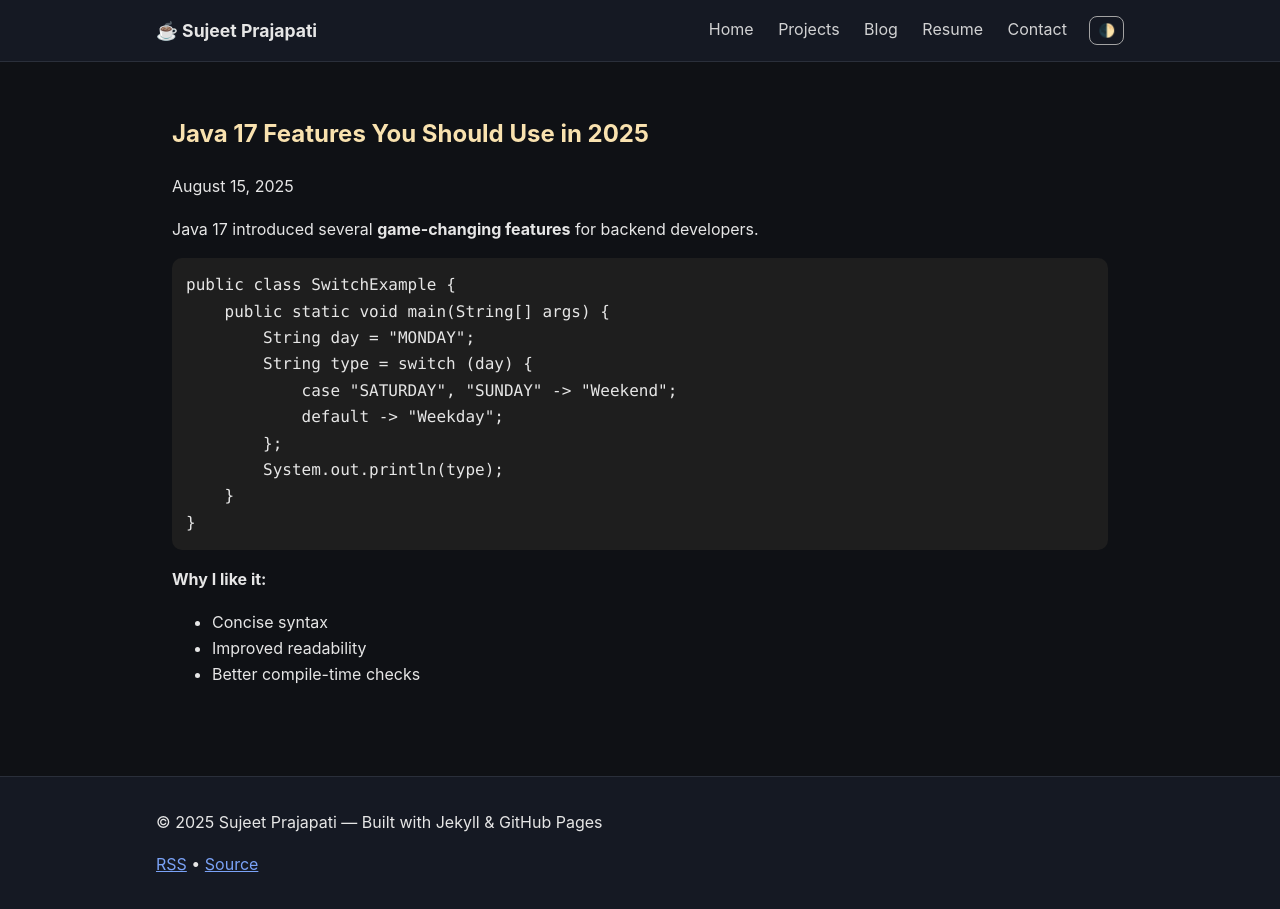
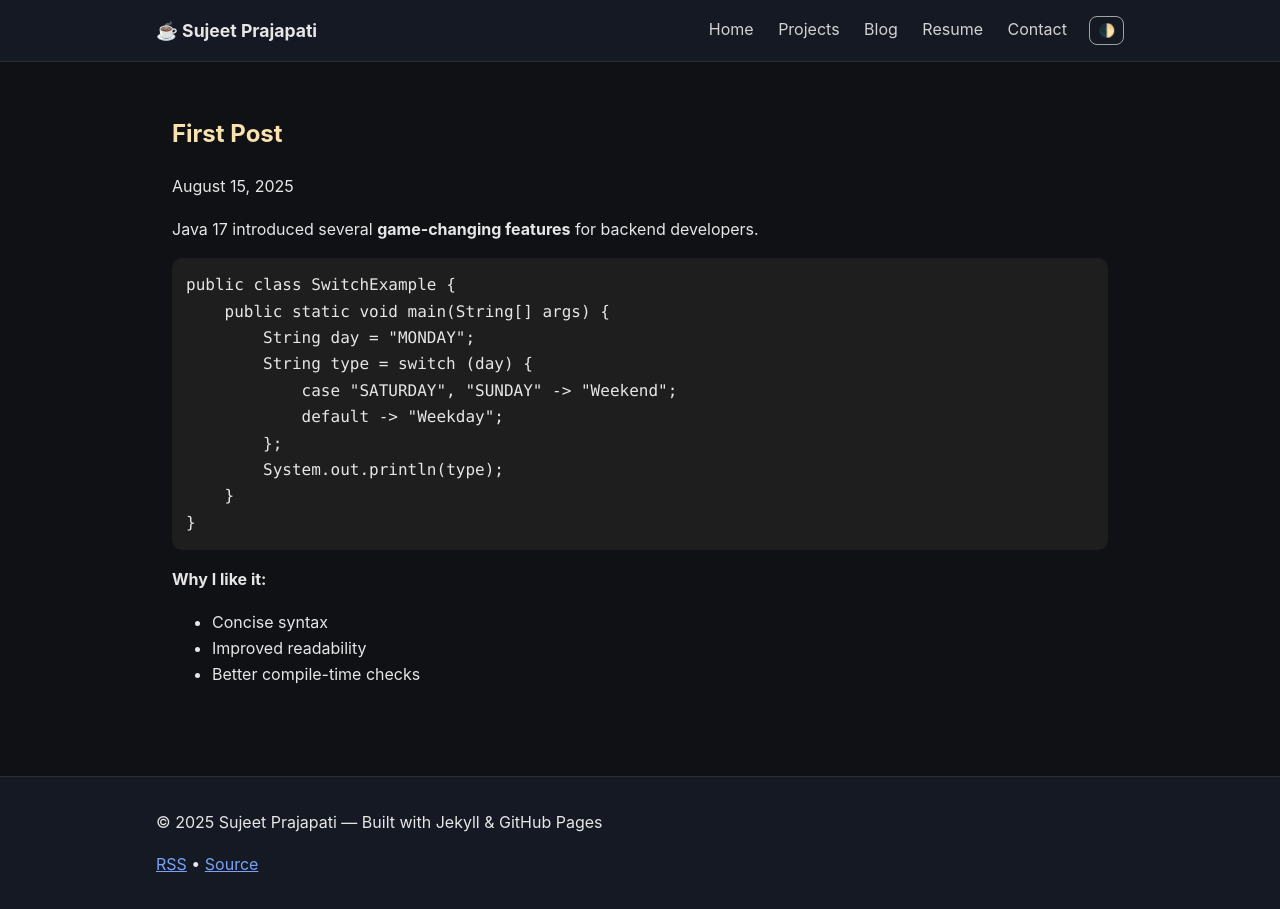
Before and after one commit to Sujeetkumar7/sujeetkumar7.github.io, a Jekyll site: the page built from _posts/2025-08-15-first-post.md, in a window 1280 px wide. Built offline with Jekyll 4.4.1, drawn with Linux system fonts in a browser that asks for light colours.

Commit message:
Initial Commit

```diff
--- a/_posts/2025-08-15-first-post.md
+++ b/_posts/2025-08-15-first-post.md
@@ -1,7 +1,6 @@
 ---
 layout: post
-title: "Java 17 Features You Should Use in 2025"
-date: 2025-08-15
+title: "First Post"
 categories: java features
 ---
 
```
